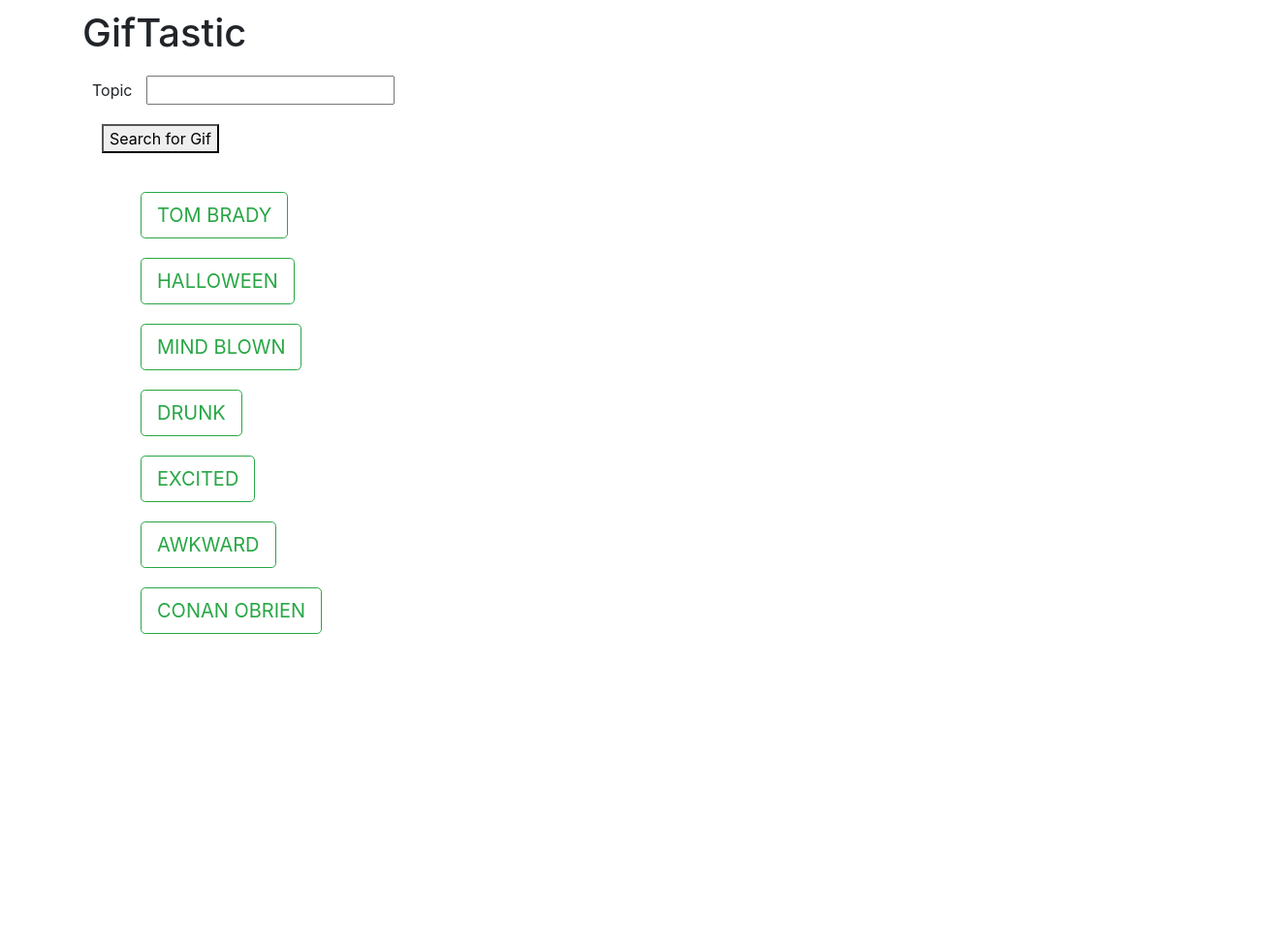
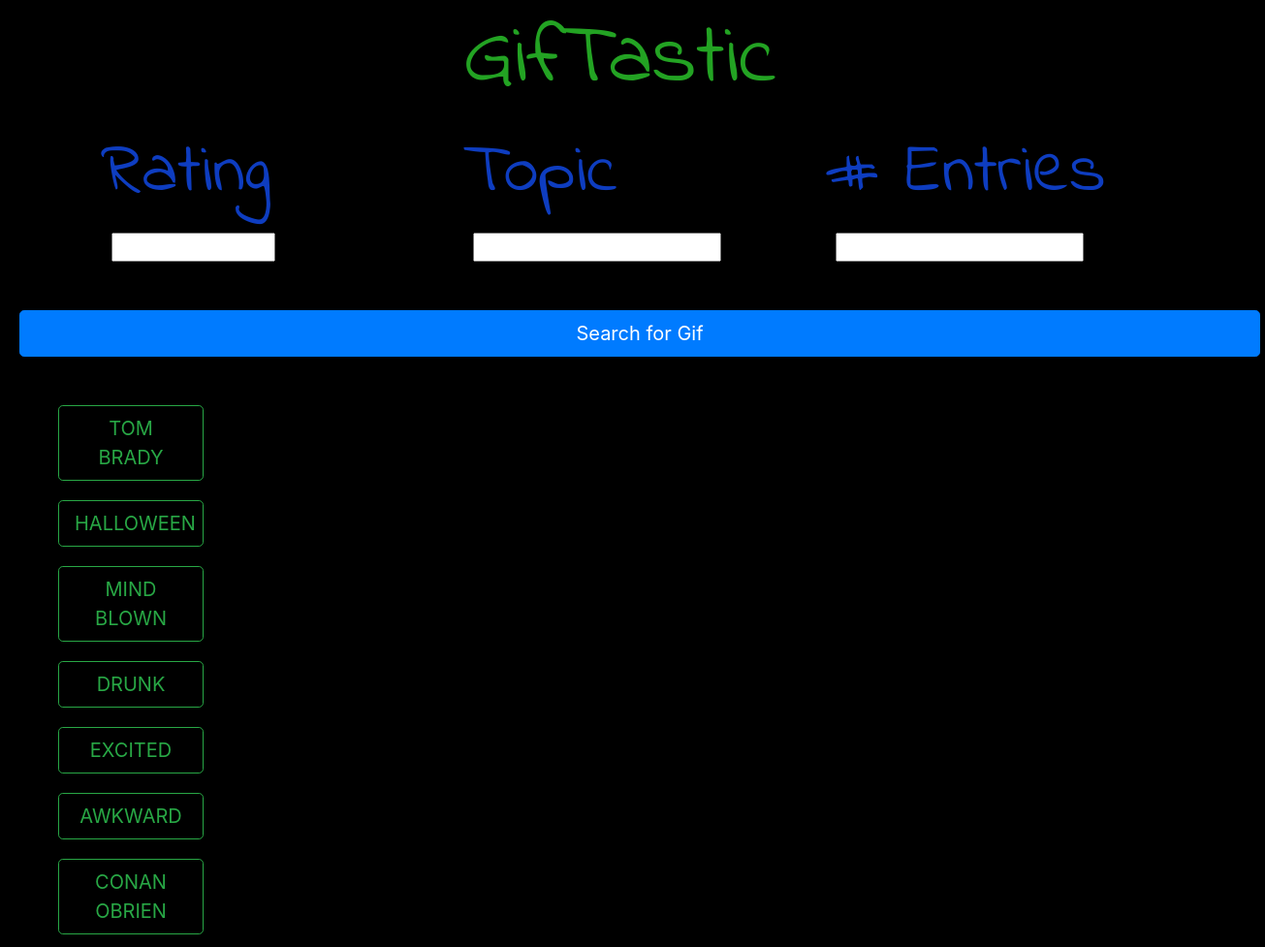
Before and after one commit to jstafford74/GifTastic, a plain HTML site: page index.html in a window 1280 px wide. Shown: the whole page at 97% size, 1305 px wide, since content can reach past the window. Before the commit the page ends 800 px from the top, so only its background shows below. Drawn offline with nearby package versions, Linux system fonts and the light colour scheme; no server answers.

Commit message:
Added styling and functionality

```diff
--- a/index.html
+++ b/index.html
@@ -7,7 +7,7 @@
   <!-- Linked Style Sheets -->
   <link rel="stylesheet" href="https://maxcdn.bootstrapcdn.com/bootstrap/4.3.1/css/bootstrap.min.css">
   <link rel="stylesheet" href="https://stackpath.bootstrapcdn.com/font-awesome/4.7.0/css/font-awesome.min.css">
-  <!-- <link rel="stylesheet" href="assets/css/style.css">     Unique stylesheet -->
+  <link href="https://fonts.googleapis.com/css?family=Indie+Flower&display=swap" rel="stylesheet">
   <!-- <link rel="stylesheet" href="assets/css/style.css">      Meyerweb reset stylesheet -->
 
   <style type="text/css">
@@ -18,8 +18,34 @@
       margin: 10px;
     }
 
+    body {
+      background-color: black;
+    }
+
     ul {
       list-style: none;
+    }
+
+    .banner {
+      color: rgb(35, 163, 35);
+      font-family: 'Indie Flower', cursive;
+
+    }
+
+    label {
+      color: rgb(35, 163, 35);
+      font-family: 'Indie Flower', cursive;
+    }
+
+    label,
+    #rating {
+      color: rgb(14, 61, 192);
+      font-family: 'Indie Flower', cursive;
+    }
+
+    li,button {
+      width: 150px;
+
     }
   </style>
 </head>
@@ -27,20 +53,34 @@
 <body>
 
   <div class="container">
-    <h1>GifTastic</h1>
-
-    <!-- Rendered Buttons will get Dumped Here  -->
-    <div id="search-view"></div>
+    <div class="banner text-center">
+      <h1 class="display-2">GifTastic</h1>
+    </div>
 
     <form id="gif-form">
-      <label for="topic-input">Topic</label>
+      <div class="row">
+        <div class="col">
+          <label class="display-3" for="rating">Rating</label>
+          <input type="text" id="rating">
+        </div>
+        <div class="col">
+          <label class="display-3" for="topic-input">Topic</label>
           <input type="text" id="topic-input">
+        </div>
+        <div class="col">
+          <label class="display-3" for="limit"># Entries</label>
+          <input type="text" id="limit">
+        </div>
+      </div>
+    </form>
+  </div>
+  <!-- Button triggers new gif to be added -->
+  <div class="row">
+    <div class="col-12">
+      <button class="btn btn-primary btn-lg btn-block" id="add-gif" type="submit">Search for Gif</button>
+    </div>
+  </div>
 
-      <br>
-
-      <!-- Button triggers new gif to be added -->
-      <button id="add-gif" type="submit">Search for Gif</button>
-    </form>
   <div class="row">
     <div class="col md-3">
       <ul id="button-view">
@@ -52,7 +92,7 @@
       </div>
     </div>
   </div>
-  </div>
+
 
 
   <!-- Linked Script Sheets -->
```
Lines whose indentation alone changed are shown as unchanged.
